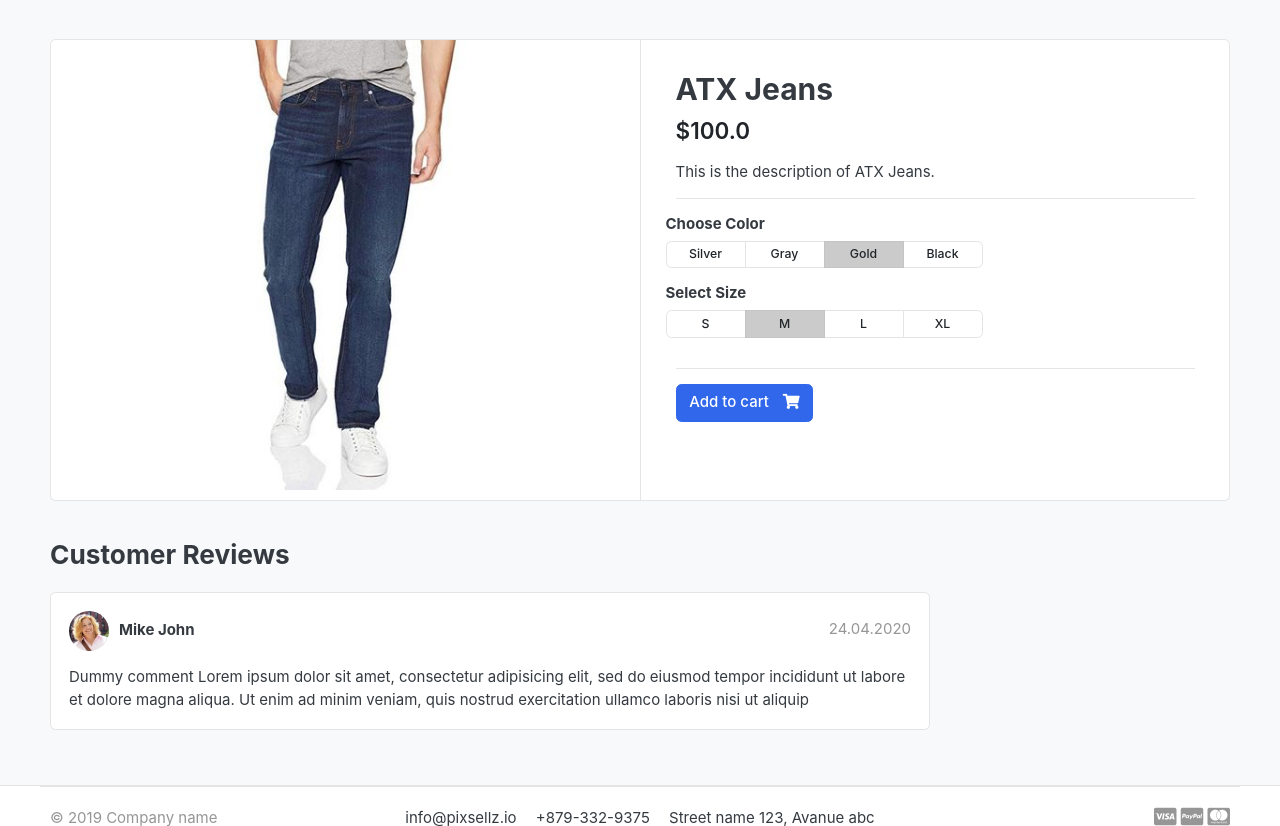
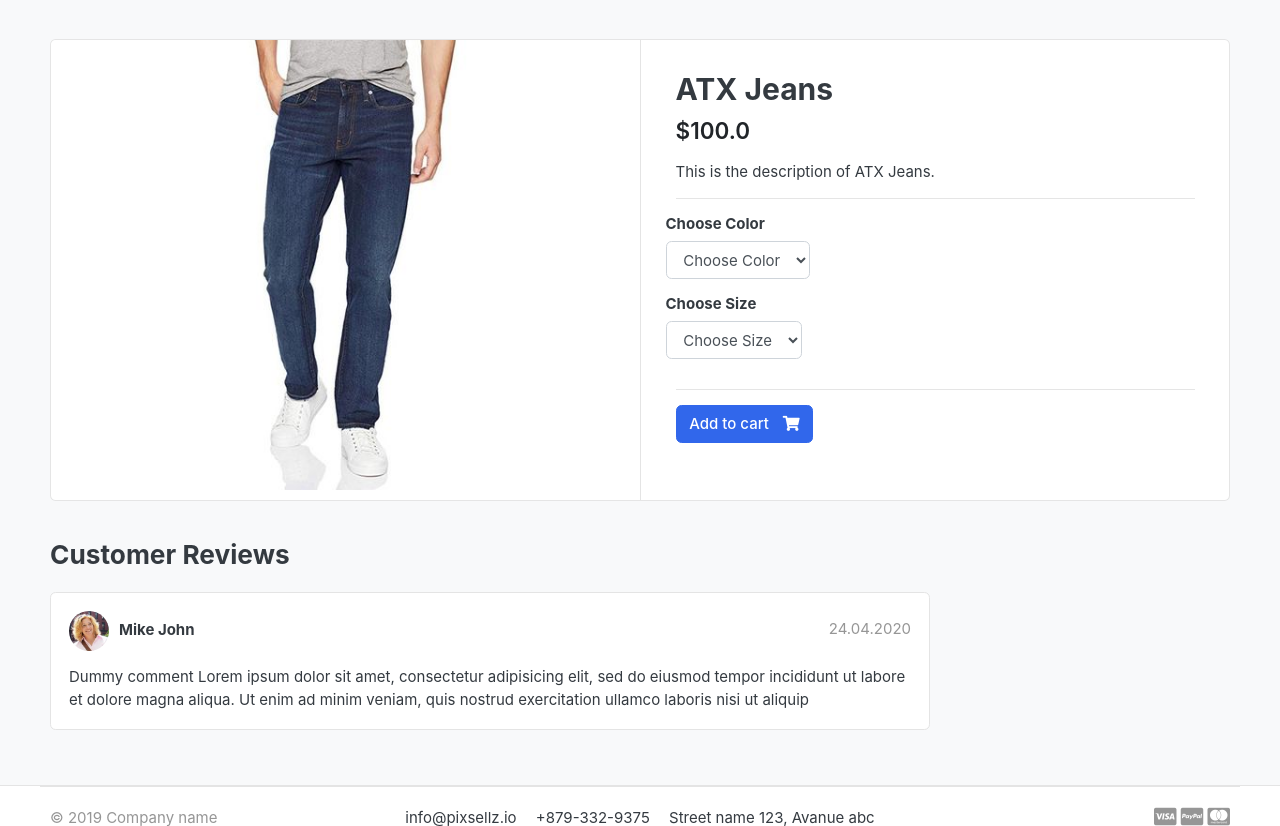
Before and after one commit to samiul24/GreatKart, a Django app: page /store/categories/jeans/atx-jeans/ in a window 1280 px wide. Shown: the part 119-945 px from the top of the page. Run offline with Django 3.2, Linux system fonts and the light colour scheme; data comes from the database, SQL or seed files in the repository; both versions use the stored data as it was after the commit; some libraries are stand-ins or nearby versions; some web fonts are replaced.

Commit message:
05_12_2021

```diff
--- a/carts/views.py
+++ b/carts/views.py
@@ -13,6 +13,7 @@ def _cart_id(request):
     return cart
 
 def add_cart(request, product_id):
+    return HttpResponse(request.GET['color'])
     product = Product.objects.get(id=product_id)
 
     try:
--- a/store/admin.py
+++ b/store/admin.py
@@ -13,7 +13,9 @@ class ProductAdmin(admin.ModelAdmin):
     ordering            = ['id']
 
 class VariationAdmin(admin.ModelAdmin):
-    list_display        = ['id', 'product']
+    list_display   = ['id', 'product', 'variation_category', 'variation_value', 'is_active']
+    list_filter    = ['product', 'variation_category', 'variation_value', 'is_active']
+    list_editable = ['is_active']
 
 
 admin.site.register(Product, ProductAdmin)
--- a/store/models.py
+++ b/store/models.py
@@ -1,3 +1,4 @@
+from _typeshed import Self
 from django.db import models
 from django.db.models.deletion import CASCADE
 from category.models import Category
@@ -22,6 +23,15 @@ class Product(models.Model):
     def __str__(self):
         return self.name
 
+
+class VariationManager(models.Manager):
+    def color(self):
+        return super(VariationManager, self).filter(variation_category='color', is_active=True)
+
+    def size(self):
+        return super(VariationManager, self).filter(variation_category='size', is_active=True)
+
+
 variation_category_choice=(
     ('color', 'color'),
     ('size', 'size'),
@@ -34,5 +44,7 @@ class Variation(models.Model):
     is_active   = models.BooleanField(default=True)
     create_date = models.DateTimeField(auto_now_add=True)
 
-    def __str__(self):
+    object = VariationManager()
+
+    def __unicode__(self):
         return self.product
--- a/templates/store/product_detail.html
+++ b/templates/store/product_detail.html
@@ -18,8 +18,10 @@
     </article> <!-- gallery-wrap .end// -->
             </aside>
             <main class="col-md-6 border-left">
+
+    <form action="{% url 'add_cart' single_product.id %}" method="GET">
+
         <article class="content-body">
-
         <h2 class="title">{{ single_product.name }}</h2>
 
         <div class="mb-3">
@@ -28,44 +30,27 @@
 
         <p>{{ single_product.description }}.</p>
 
-
         <hr>
             <div class="row">
                 <div class="item-option-select">
                     <h6>Choose Color</h6>
-                <div class="btn-group btn-group-sm btn-group-toggle" data-toggle="buttons">
-                  <label class="btn btn-light">
-                    <input type="radio" name="radio_color"> Silver
-                  </label>
-                  <label class="btn btn-light">
-                    <input type="radio" name="radio_color" > Gray
-                  </label>
-                  <label class="btn btn-light active">
-                    <input type="radio" name="radio_color checked"> Gold
-                  </label>
-                  <label class="btn btn-light">
-                    <input type="radio" name="radio_color"> Black
-                  </label>
-                </div>
+                    <select name="color" id="" class="form-control" required>
+                    <option value="" disabled selected>Choose Color</option>
+                    {% for i in single_product.variation_set.all %}
+                    <option value="{{i.variation_value | lower}}">{{i.variation_value | capfirst }}</option>
+                    {% endfor %}
+                    </select>
                 </div>
             </div> <!-- row.// -->
             <div class="row">
                 <div class="item-option-select">
-                <h6>Select Size</h6>
-                <div class="btn-group btn-group-sm btn-group-toggle" data-toggle="buttons">
-                  <label class="btn btn-light">
-                    <input type="radio" name="radio_color"> S
-                  </label>
-                  <label class="btn btn-light active">
-                    <input type="radio" name="radio_color" checked> M
-                  </label>
-                  <label class="btn btn-light">
-                    <input type="radio" name="radio_color"> L
-                  </label>
-                  <label class="btn btn-light">
-                    <input type="radio" name="radio_color"> XL
-                  </label>
-                </div>
+                    <h6>Choose Size</h6>
+                    <select name="color" id="" class="form-control" required>
+                    <option value="" disabled selected>Choose Size</option>
+                    {% for i in single_product.variation_set.all %}
+                    <option value="{{i.variation_value  | lower}}">{{i.variation_value | capfirst}}</option>
+                    {% endfor %}
+                    </select>
                 </div>
             </div> <!-- row.// -->
             <hr>
@@ -76,10 +61,11 @@
             <a href="#" class="btn  btn-success"> <span class="text">Added to cart</span> <i class="fas fa-check"></i></a>
             <a href="{% url 'cart' %}" class="btn  btn-outline-primary"> <span class="text">View cart</span> <i class="fas fa-eye"></i></a>
             {% else %}
-            <a href="{% url 'add_cart' single_product.id %}" class="btn  btn-primary"> <span class="text">Add to cart</span> <i class="fas fa-shopping-cart"></i>  </a>
+                <button class="btn  btn-primary"> <span class="text">Add to cart</span> <i class="fas fa-shopping-cart"></i>  </button>
             {% endif %}
             {% endif %}
         </article> <!-- product-info-aside .// -->
+   </form>
             </main> <!-- col.// -->
         </div> <!-- row.// -->
     </div> <!-- card.// -->
```
Also changed, not shown: db.sqlite3, store/migrations/0002_variation.py (added). Lines whose indentation alone changed are shown as unchanged.
